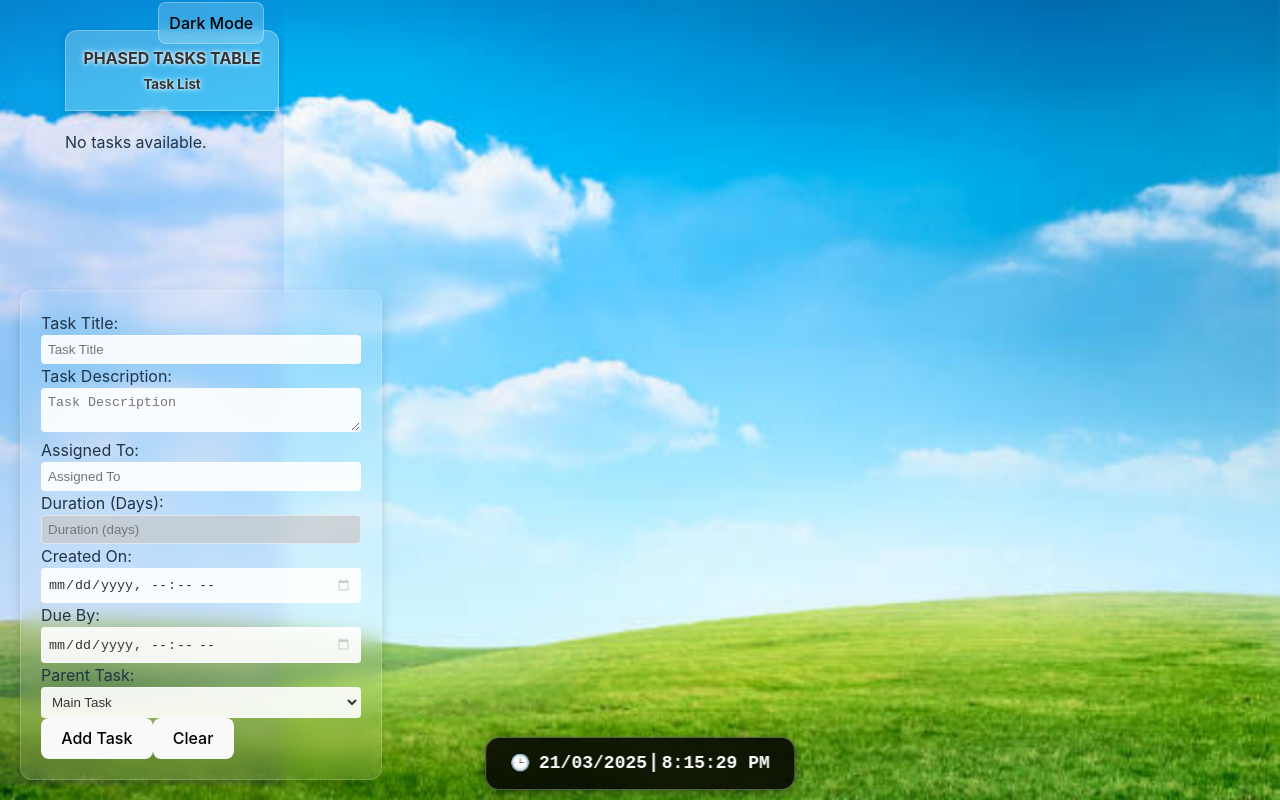
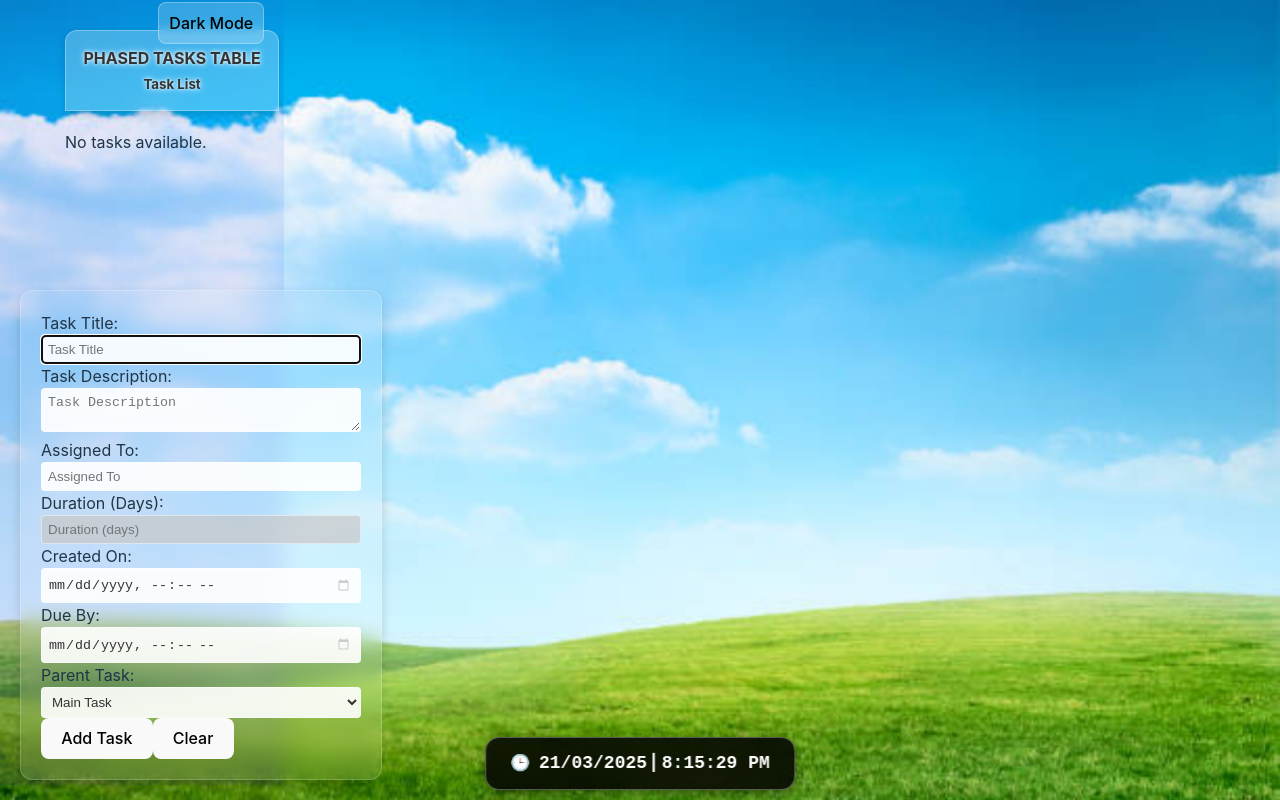
Before and after one commit to johnkoshy/Phased-Tasks-Table-React, a React (Vite) app: page / in a window 1280 px wide. Both pictures are taken after a click on the button "Add Task". Built offline with nearby package versions, Linux system fonts and the light colour scheme.

Commit message:
Added a focus on the task title input field

```diff
--- a/src/App.jsx
+++ b/src/App.jsx
@@ -18,6 +18,7 @@ function App() {
   const [darkMode, setDarkMode] = useState(false); // Always start in light mode
   const [isCursorActive, setIsCursorActive] = useState(true); // Track cursor activity for animations
   const formRef = useRef(null); // Reference to the task form for click-outside detection
+  const taskTitleRef = useRef(null); // Reference for focus on the "Task Title" input field
 
   // Effect to detect cursor activity for animations
   useEffect(() => {
@@ -257,6 +258,12 @@ function App() {
     });
     setDueDateError('');
     setShowForm(true);
+    // Focus the Task Title input after the form is shown
+    setTimeout(() => {
+      if (taskTitleRef.current) {
+        taskTitleRef.current.focus();
+      }
+    }, 0); // Timeout ensures the DOM is updated
   };
 
   // Handle clicks outside the form to close it if empty
@@ -565,7 +572,7 @@ function App() {
                 <form onSubmit={handleSubmit} className="task-form" ref={formRef}>
                   <div className="form-group">
                     <label>Task Title:</label>
-                    <input type="text" name="title" placeholder="Task Title" value={task.title} onChange={handleChange} required />
+                    <input type="text" name="title" placeholder="Task Title" value={task.title} onChange={handleChange} required ref={taskTitleRef} />
                   </div>
                   <div className="form-group">
                     <label>Task Description:</label>
```
